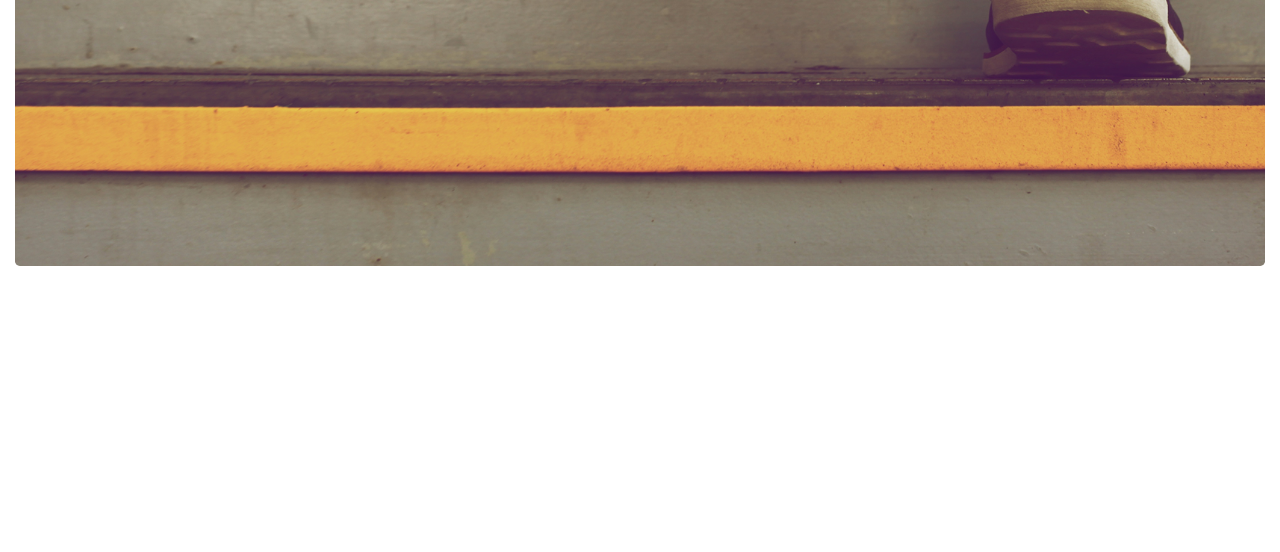
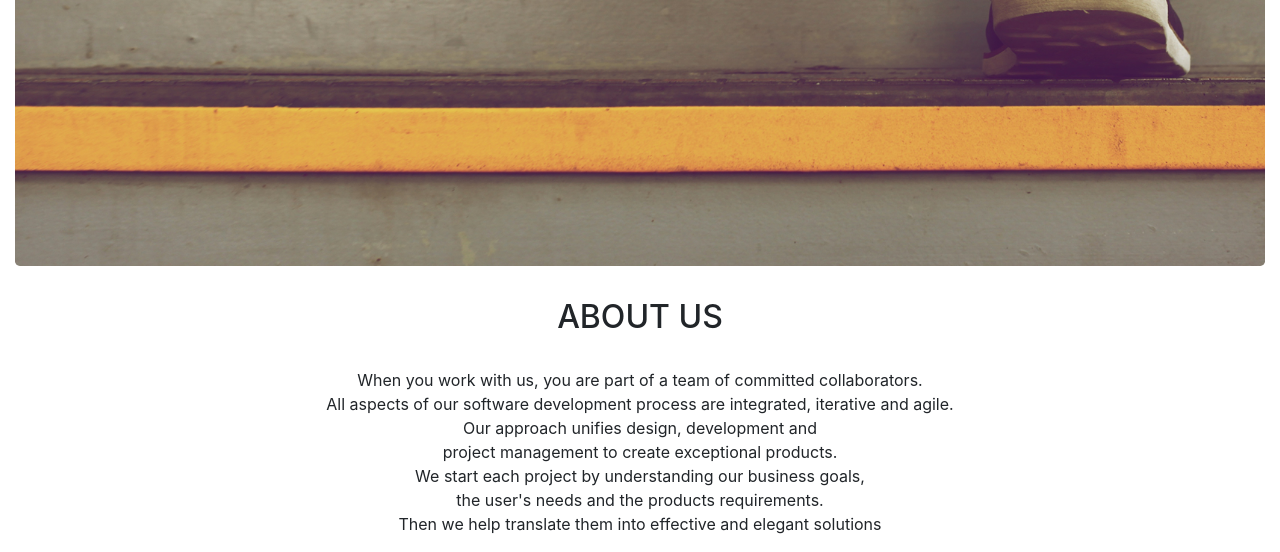
Before and after one commit to richardkefa/delani-studio, a plain HTML site: page index.html in a window 1280 px wide. Shown: the part 534-1086 px from the top of the page. Before the commit the page ends 832 px from the top, so only its background shows below. Drawn offline with Linux system fonts and the light colour scheme.

Commit message:
add about

```diff
--- a/index.html
+++ b/index.html
@@ -23,6 +23,21 @@
        </div>
       </div>
     </div>
+    <div class="row">
+      <div class="col-md-12">
+        <div class="about">
+          <h2>ABOUT US</h2><BR>
+            <p>When you work with us, you are part of a team of committed collaborators.
+                <br>All aspects of our software development process are integrated, iterative and agile.
+                <br>Our approach unifies design, development and
+                <br> project management to create exceptional products.
+                <br>We start each project by understanding our business goals,
+                <br>the user's needs and the products requirements.
+                <br>Then we help translate them into effective and elegant solutions
+            </p>
+        </div>
+      </div>
+    </div>
 
   </div>
 
```
